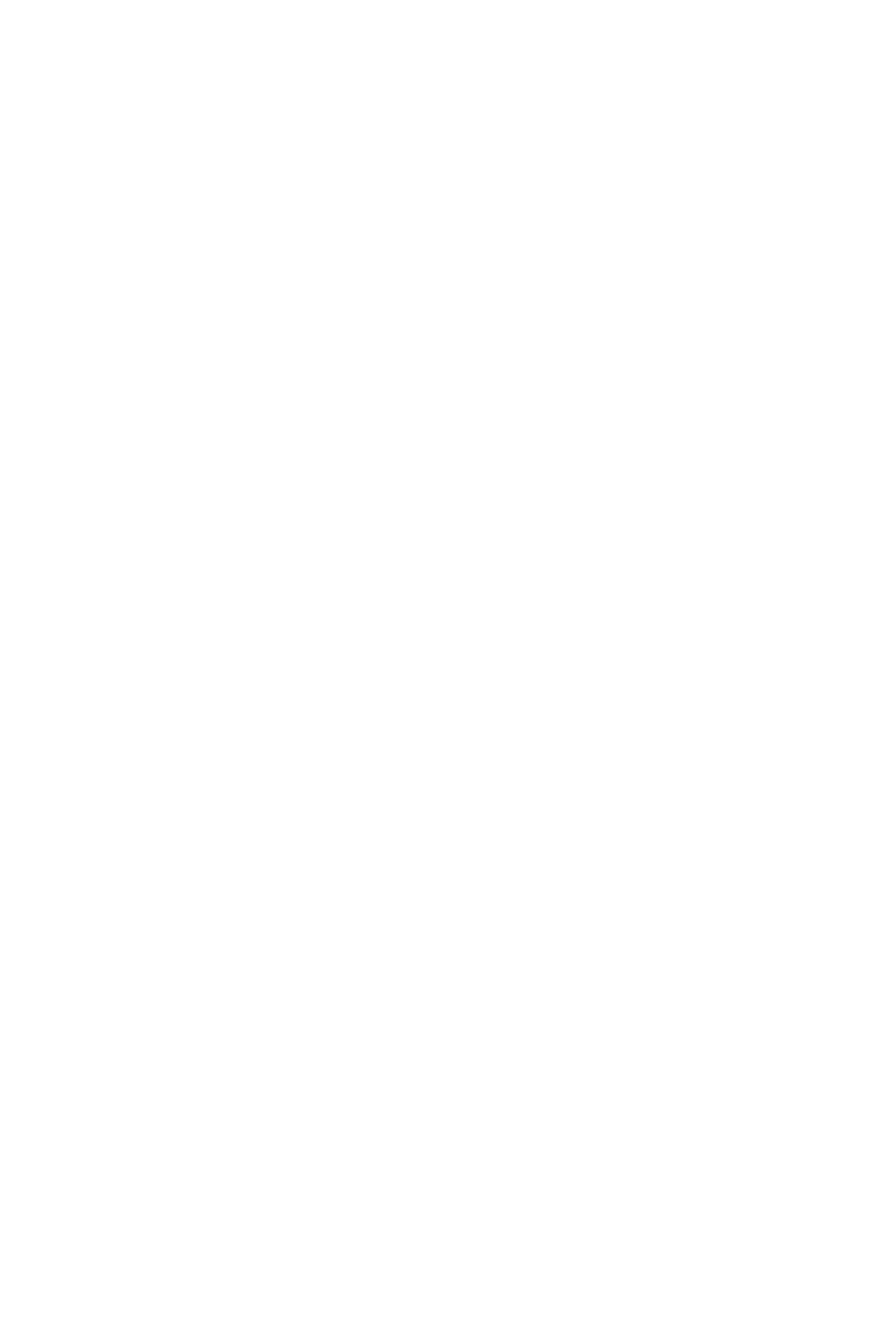
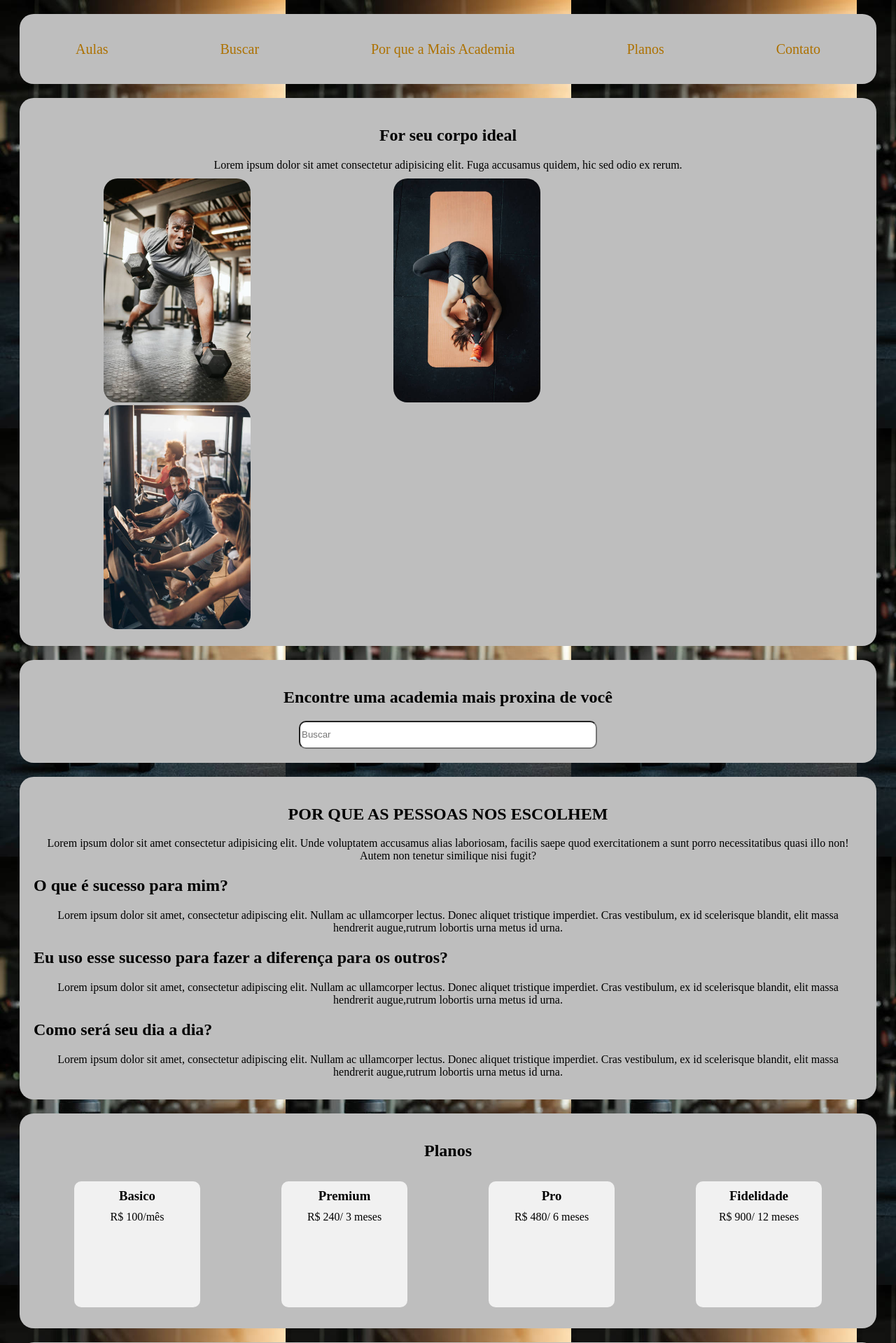
Before and after one commit to matheusCCO/projetoFinalProgramacaoWeb, a PHP site: page / in a window 1280 px wide. Before the commit the part shown is empty. Shown: the top 1919 px of the page at 70% size. Before the commit the page ends 800 px from the top, so only its background shows below. Run offline with PHP 8.4, Linux system fonts and the light colour scheme.

Commit message:
criação da pagina

```diff
--- a/index.php
+++ b/index.php
@@ -3,9 +3,16 @@
 <head>
     <meta charset="UTF-8">
     <meta name="viewport" content="width=device-width, initial-scale=1.0">
+    <link rel="stylesheet" type="text/css" href="layout/style.css">
     <title>Document</title>
 </head>
 <body>
-
+    <?php require "layout/topo.php"; ?>
+    <section><?php require "layout/formeSeuCorpoIdeal.php"; ?></section>
+    <section><?php require "layout/buscarAcademia.php"; ?></section>
+    <section><?php require "layout/porqueEscolherMaisAcademia.php"; ?></section>
+    <section><?php require "layout/planos.php"; ?></section>
+    <section><?php require "layout/aula.php"; ?></section>
+    <section><?php require "layout/contato.php"; ?></section>
 </body>
 </html>
--- /dev/null
+++ b/layout/aula.php
@@ -0,0 +1,30 @@
+<div class="aulas">
+    <div>
+        <div>
+            <h3>TREINAMENTO DE FORÇA</h3>
+            <p>Lorem ipsum dolor sit amet consectetur adipisicing elit. Architecto, porro? Deserunt provident voluptatum porro eius dolorem autem enim explicabo.</p>
+        </div>
+        <div>
+            <h3>EXERCÍCIOS DE QUEIMADURA</h3>
+            <p>Lorem ipsum dolor sit amet consectetur adipisicing elit. Architecto, porro? Deserunt provident voluptatum porro eius dolorem autem enim explicabo.</p>
+        </div>
+        <div>
+            <h3>TREINO CARDIO</h3>
+            <p>Lorem ipsum dolor sit amet consectetur adipisicing elit. Architecto, porro? Deserunt provident voluptatum porro eius dolorem autem enim explicabo.</p>
+        </div>
+    </div>
+    <div>
+        <div>
+            <h3>SAÚDE</h3>
+            <p>Lorem ipsum dolor sit amet consectetur adipisicing elit. Architecto, porro? Deserunt provident voluptatum porro eius dolorem autem enim explicabo.</p>
+        </div>
+        <div>
+            <h3>AULA DE IOGA</h3>
+            <p>Lorem ipsum dolor sit amet consectetur adipisicing elit. Architecto, porro? Deserunt provident voluptatum porro eius dolorem autem enim explicabo.</p>
+        </div>
+        <div>
+            <h3>CROSSFIT</h3>
+            <p>Lorem ipsum dolor sit amet consectetur adipisicing elit. Architecto, porro? Deserunt provident voluptatum porro eius dolorem autem enim explicabo.</p>
+        </div>
+    </div>
+</div>
--- /dev/null
+++ b/layout/buscarAcademia.php
@@ -0,0 +1,4 @@
+<div>
+    <h1>Encontre uma academia mais proxina de você</h1>
+    <input type="search" name="buscarAcademia" placeholder = "Buscar">
+</div>
--- /dev/null
+++ b/layout/contato.php
@@ -0,0 +1,9 @@
+<div>
+    <h1>Entre em contato para tirar as suas duvidas</h1>
+    <form>
+        <input type ="text" name="nome" placeholder="Nome"><br>
+        <input type ="email" name="email" placeholder="email"><br>
+        <input type ="phone" name="telefone" placeholder="telefone"><br>
+        <textarea name="msg" rows="10" cols="50" placeholder="Mensagem"></textarea><br>
+    </form>
+</div>
--- /dev/null
+++ b/layout/formeSeuCorpoIdeal.php
@@ -0,0 +1,11 @@
+<div>
+
+    <h1>For seu corpo ideal</h1>
+    <p>
+        Lorem ipsum dolor sit amet consectetur adipisicing elit. Fuga accusamus quidem, hic sed odio ex rerum.
+    </p>
+    <img src="layout/assets/academia1.jpg" alt="academia 1" >
+    <img src="layout/assets/academia2.jpg" alt="academia 2" >
+    <img src="layout/assets/academia3.jpg" alt="academia 3" >
+
+</div>
--- /dev/null
+++ b/layout/planos.php
@@ -0,0 +1,21 @@
+<div><h1>Planos</h1></div>
+<div class="planos">
+
+    <div>
+        <h3>Basico</h3>
+        <p>R$ 100/mês</p>
+    </div>
+
+    <div>
+        <h3>Premium</h3>
+        <p>R$ 240/ 3 meses</p>
+    </div>
+    <div>
+        <h3>Pro</h3>
+        <p>R$ 480/ 6 meses</p>
+    </div>
+    <div>
+        <h3>Fidelidade</h3>
+        <p>R$ 900/ 12 meses</p>
+    </div>
+</div>
--- /dev/null
+++ b/layout/porqueEscolherMaisAcademia.php
@@ -0,0 +1,15 @@
+<div>
+    <h1>POR QUE AS PESSOAS NOS ESCOLHEM</h1>
+    <p>
+        Lorem ipsum dolor sit amet consectetur adipisicing elit. Unde voluptatem accusamus alias laboriosam, facilis saepe quod exercitationem a sunt porro necessitatibus quasi illo non! Autem non tenetur similique nisi fugit?
+    </p>
+    <h2>O que é sucesso para mim?</h2>
+    <p>Lorem ipsum dolor sit amet, consectetur adipiscing elit. Nullam ac ullamcorper lectus. Donec aliquet tristique imperdiet. Cras vestibulum, ex id scelerisque blandit, elit massa hendrerit augue,rutrum lobortis urna metus id urna.</p>
+
+    <h2>Eu uso esse sucesso para fazer a diferença para os outros?</h2>
+    <p>Lorem ipsum dolor sit amet, consectetur adipiscing elit. Nullam ac ullamcorper lectus. Donec aliquet tristique imperdiet. Cras vestibulum, ex id scelerisque blandit, elit massa hendrerit augue,rutrum lobortis urna metus id urna.</p>
+
+    <h2>Como será seu dia a dia?</h2>
+    <p>Lorem ipsum dolor sit amet, consectetur adipiscing elit. Nullam ac ullamcorper lectus. Donec aliquet tristique imperdiet. Cras vestibulum, ex id scelerisque blandit, elit massa hendrerit augue,rutrum lobortis urna metus id urna.</p>
+
+</div>
--- /dev/null
+++ b/layout/style.css
@@ -0,0 +1,103 @@
+body{
+    background-image: url("assets/fundoSite.jpg");
+}
+header{
+    display: flex;
+    justify-content: space-around;
+    align-items: center;
+    width: auto;
+    height: 100px;
+    background-color: rgb(190, 190, 190);
+    border-radius: 20px;
+    margin: 20px;
+}
+header a{
+    text-decoration: none;
+    color: black;
+    font-size: 20px;
+
+}
+a:link, a:visited {
+
+    color: rgb(173, 113, 0);
+    border-radius: 10px ;
+    padding: 10px 20px;
+    text-align: center;
+    text-decoration: none;
+  }
+
+  a:hover, a:active {
+    background-color: rgb(97, 97, 97);
+  }
+
+section{
+    display: flex;
+    background-color: rgb(190, 190, 190);
+    flex-direction: column;
+    justify-content: center;
+    border-radius: 20px;
+    padding: 20px;
+    margin: 20px;
+
+}
+div h1,p{
+    text-align: center;
+
+}
+img{
+    margin: 0 100px;
+    width: 210px;
+    height: 320px;
+    border-radius: 20px;
+
+}
+div input{
+    display: flex;
+    width: 426px;
+    height: 40px;
+    border-radius: 10px;
+    justify-content: center;
+    margin:auto;
+}
+textarea{
+    display: flex;
+    border-radius: 20px;
+    justify-content: center;
+    margin: auto;
+}
+.planos{
+    display: flex;
+    justify-content: space-around;
+
+}
+.planos div{
+    background-color: #f1f1f1;
+    margin: 10px;
+    text-align: center;
+    height: 180px;
+    width: 180px;
+    border-radius: 10px;
+}
+.planos div h3,p{
+    margin: 10px;
+    text-align: center;
+}
+
+.aulas{
+    display: flex;
+
+}
+
+.aulas div div{
+    height: 150px;
+    background-color: #f1f1f1;
+    margin: 20px;
+    border-radius: 10px;
+}
+
+.aulas div div h3{
+    text-align: center;
+}
+.aulas div div p{
+    text-align: left;
+}
--- /dev/null
+++ b/layout/topo.php
@@ -0,0 +1,8 @@
+<header>
+    <a href="#">Aulas</a>
+	<a href="#">Buscar</a>
+	<a href="#">Por que a Mais Academia</a>
+	<a href="#">Planos</a>
+	<a href="#">Contato</a>
+
+</header>
```
Also changed, not shown: layout/assets/academia1.jpg (added), layout/assets/academia2.jpg (added), layout/assets/academia3.jpg (added), layout/assets/fundoSite.jpg (added).
